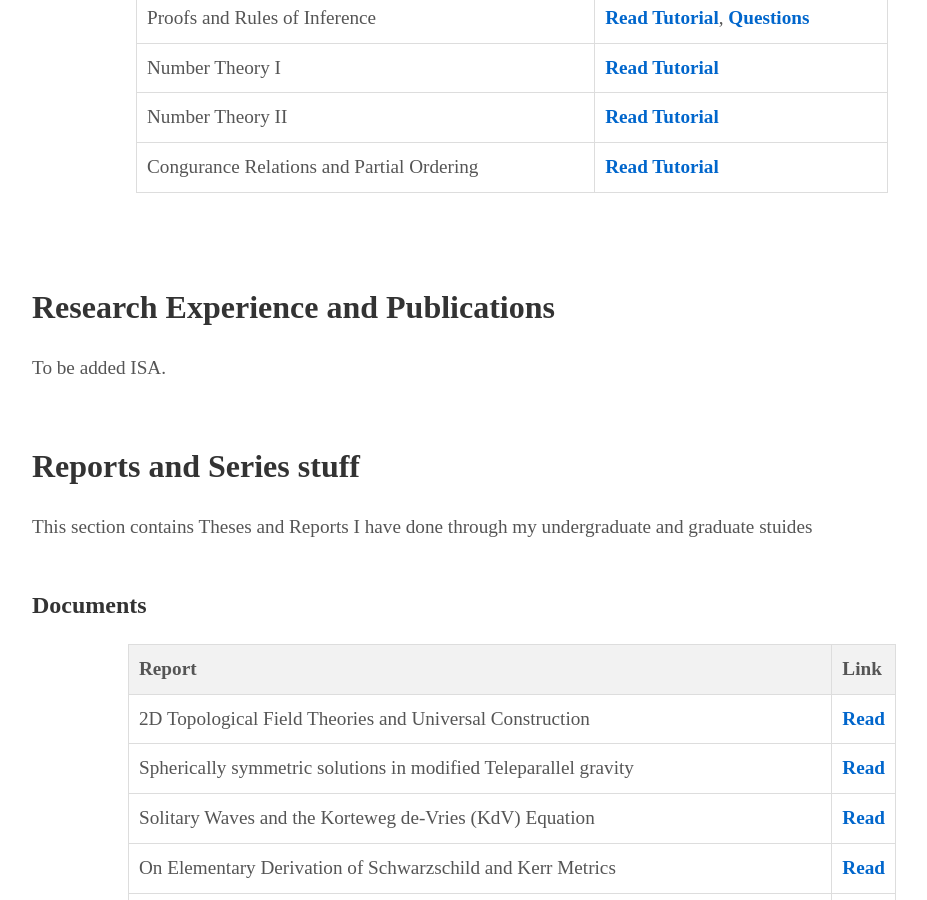
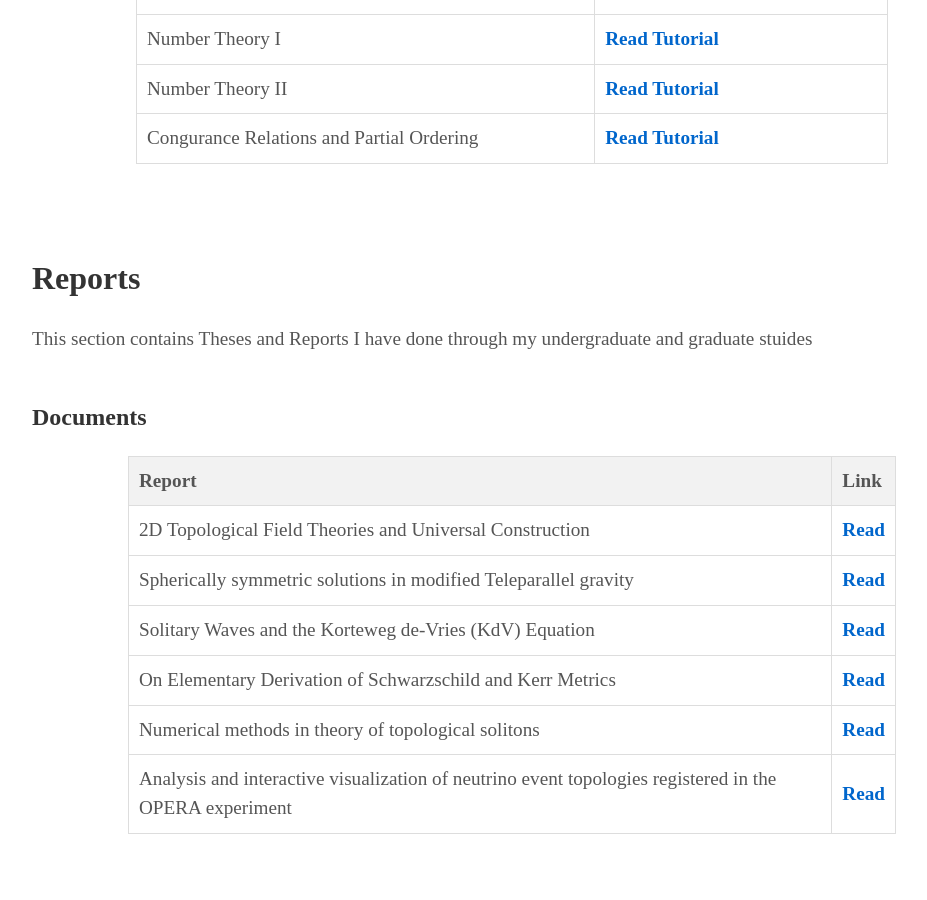
Before and after one commit to msalahelden/msalahelden.github.io, a Jekyll site: the page built from index.html, in a window 1280 px wide and 900 px high, scrolled down 2771 px. Shown: the whole window, without its empty margins (128-1055 px from the left). Built offline with Jekyll 4.4.1, drawn with Linux system fonts in a browser that asks for light colours; some web fonts are replaced; some of the changed text lies outside the part shown.

Commit message:
Update about.html

```diff
--- a/_includes/about.html
+++ b/_includes/about.html
@@ -8,8 +8,8 @@
         <ul>
             <li><a href="#intro">Introduction</a></li>
             <li><a href="#division1">Teaching Experience</a></li>
-            <li><a href="#division2">Research Experience and Publications</a></li>
-            <li><a href="#division3">Reports and Series Stuff</a></li>
+            <!-- <li><a href="#division2">Research Experience and Publications</a></li>-->
+            <li><a href="#division3">Reports</a></li>
         </ul>
     </div>
 
@@ -110,15 +110,15 @@
         </div>
     </div>
 
-    <!-- Division 2 -->
+    <!-- Division 2
     <div class="section" id="division2" background-color: #f2f2f2;>
         <h2>Research Experience and Publications</h2>
         <p>To be added ISA. </p>
-    </div>
+    </div>-->
 
     <!-- Division 3 -->
     <div class="section" id="division3">
-        <h2>Reports and Series stuff</h2>
+        <h2>Reports</h2>
         <p>This section contains Theses and Reports I have done through my undergraduate and graduate stuides</p>
         <h3>Documents</h3>
             <!-- Scientific Tutorials Table -->
```
